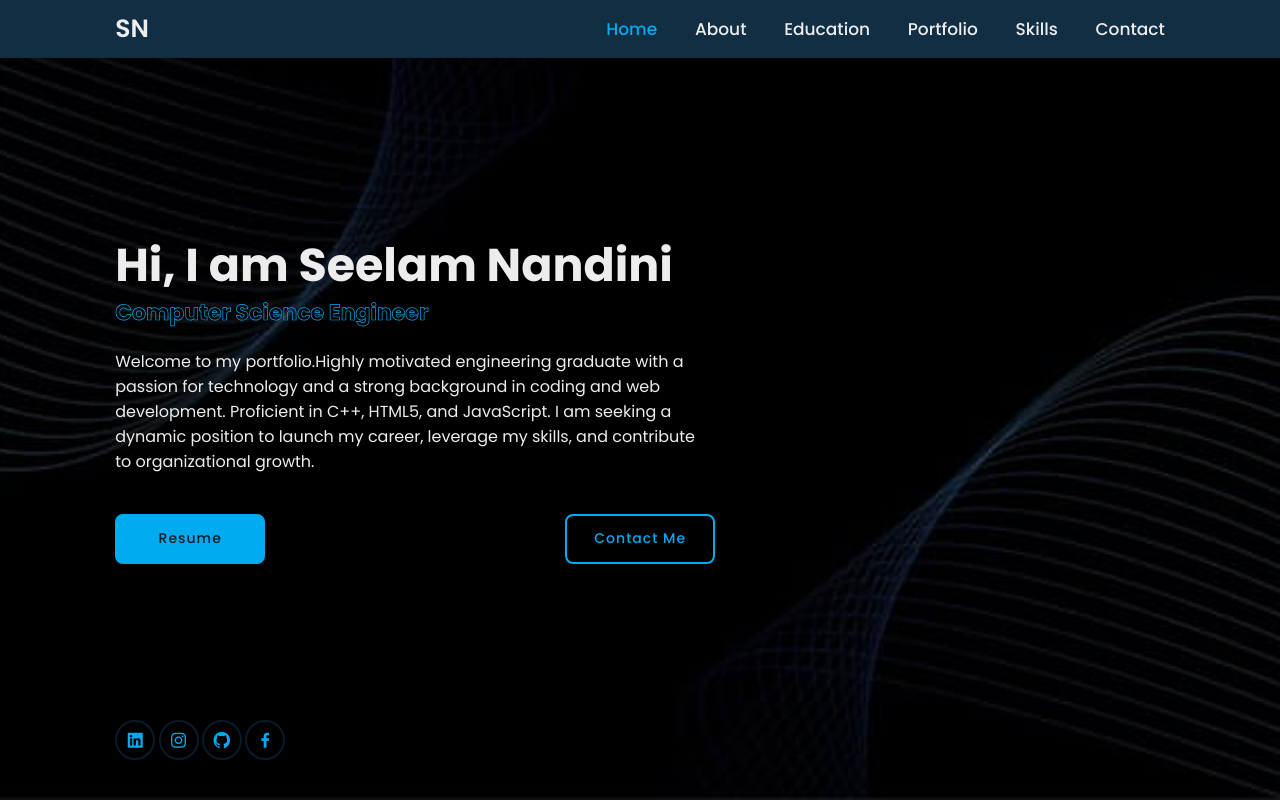
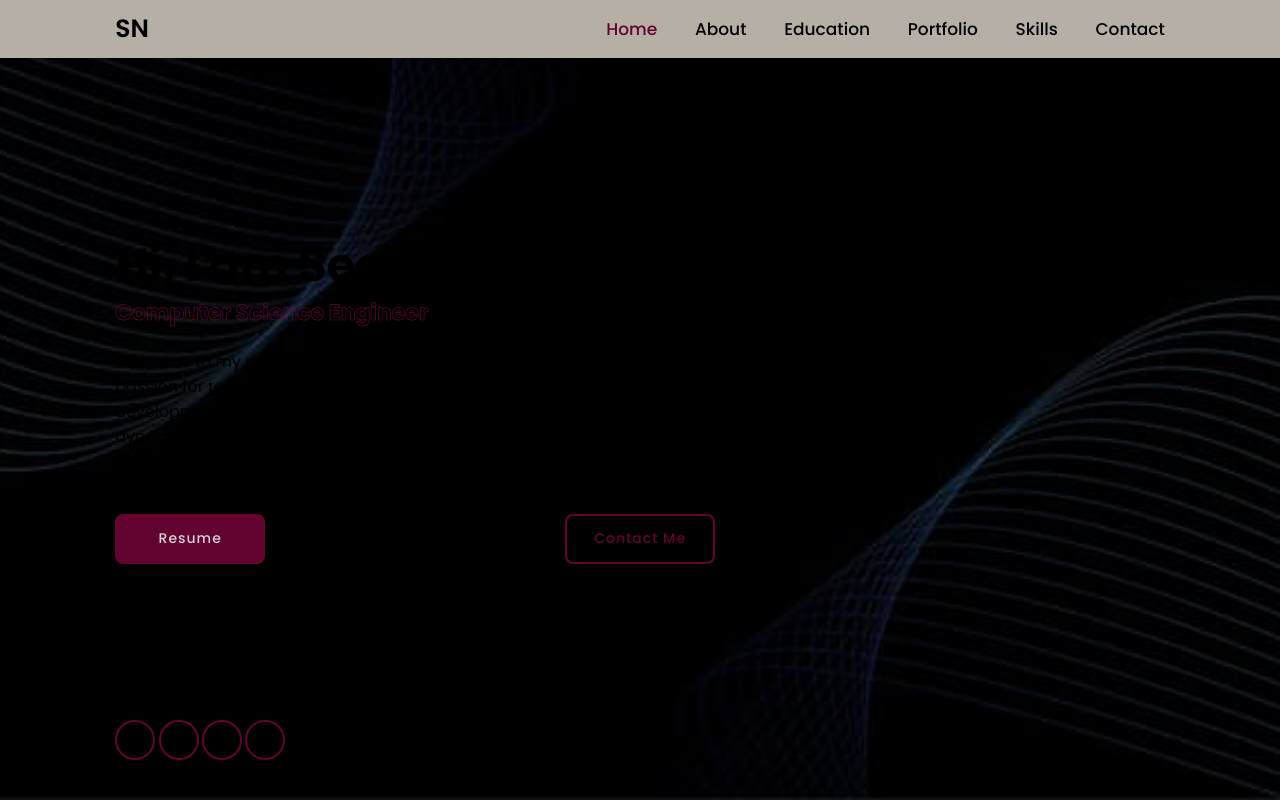
Before and after one commit to seelam-nandini/My-Portfolio, a plain HTML site: page index.html in a window 1280 px wide. Shown: the top 800 px of the page. Drawn offline with nearby package versions, Linux system fonts and the light colour scheme; files whose address does not match are found by name.

Commit message:
Update style.css

```diff
--- a/style.css
+++ b/style.css
@@ -12,10 +12,10 @@
 }
 
 :root {
-    --bg-color: #081b29;
-    --second-bg-color: #112e42;
-    --text-color: #ededed;
-    --main-color: #00abf0;
+    --bg-color: #d4d2d5;
+    --second-bg-color: #b5afa6;
+    --text-color: #black;
+    --main-color: #630330;
 }
 
 html {
@@ -180,7 +180,7 @@ section {
     left: 0;
     width: 0;
     height: 100%;
-    background:#00abf0;
+    background:#bfafa6;
     z-index: -1;
     transition: 0.5s;
 }
@@ -205,10 +205,10 @@ section {
     width: 40px;
     height: 40px;
     background: transparent;
-    border: .2rem solid var(--bg-color);
+    border: .2rem solid var(--main-color);
     border-radius: 50%;
     font-size: 20px;
-    color: var(--main-color);
+    color: black;
     z-index: 1;
     overflow: hidden;
     transition: .5s;
@@ -239,7 +239,7 @@ section {
     align-items: center;
     flex-direction: column;
     gap: 0.5rem;
-    background: var(--second-bg-color);
+    background: var(--bg-color);
     padding-bottom: 2rem;
 }
 
```
